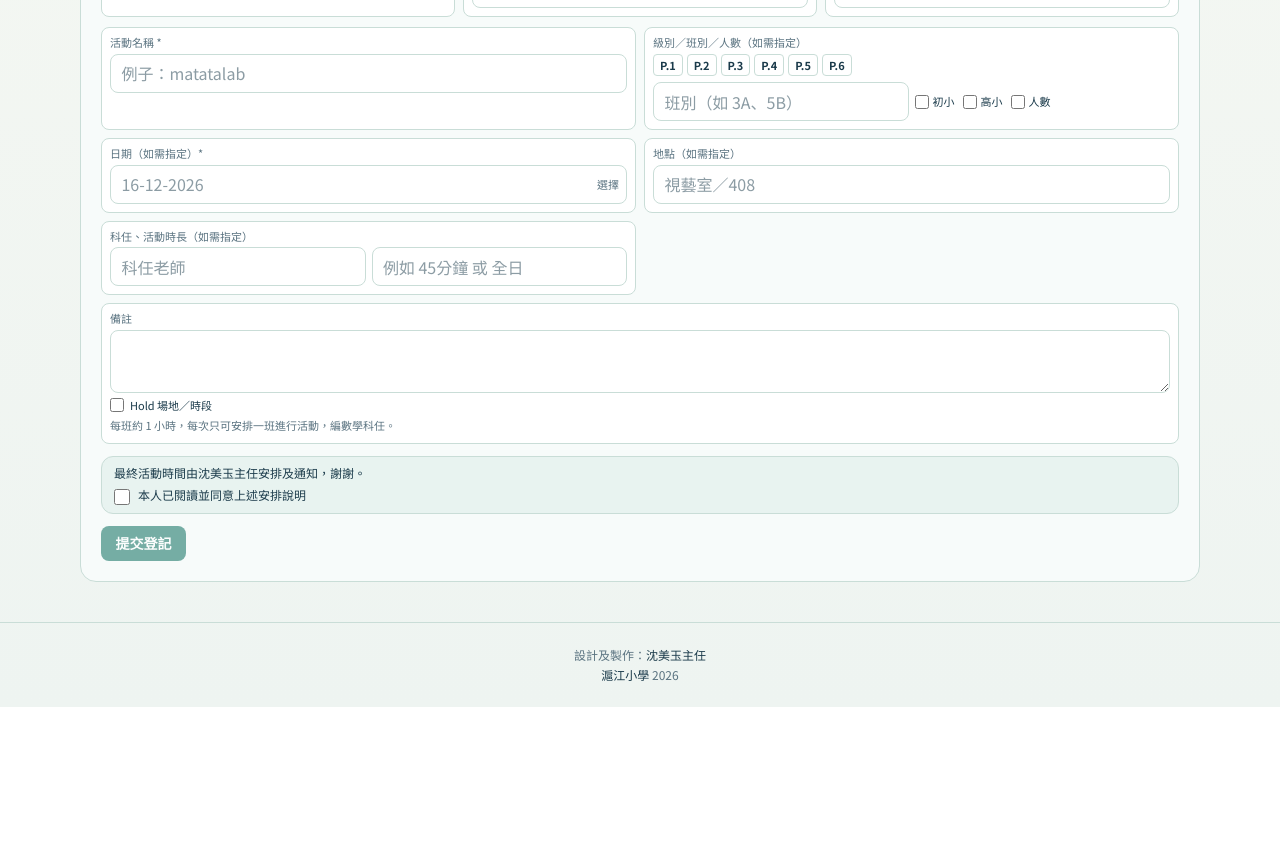
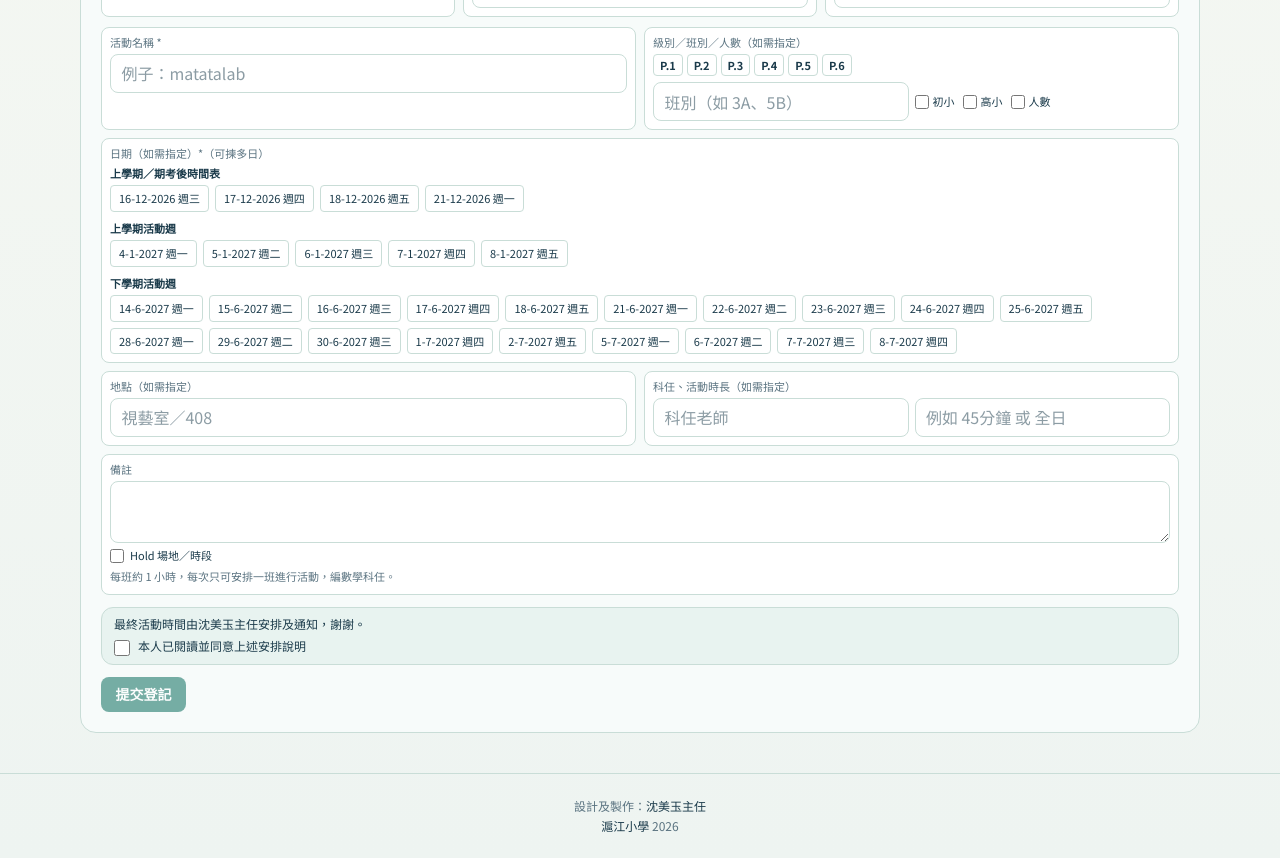
Before and after one commit to shamsham2026/sap-activity-week, a Next.js app: page / in a window 1280 px wide. Shown: the part 780-1638 px from the top of the page. Before the commit the page ends 1487 px from the top, so only its background shows below. Built offline with nearby package versions, Linux system fonts and the light colour scheme.

Commit message:
feat: pick dates with checkboxes instead of typing a date

```diff
--- a/src/components/ActivityWeekFormTable.tsx
+++ b/src/components/ActivityWeekFormTable.tsx
@@ -3,10 +3,12 @@
 import type { Dispatch, SetStateAction } from "react";
 import { FORM_EXAMPLE, FORM_SECTION_LABELS } from "@/lib/activity-week-schedule";
 import { ACTIVITY_WEEK_SEED } from "@/lib/activity-week-seed";
+import type { RegistrationDateOption } from "@/lib/activity-week-grid";
 
 export type ActivityWeekForm = {
   title: string;
-  dateOrWindow: string;
+  /** 已揀選嘅登記日期（ISO），可以揀多日。 */
+  dates: string[];
   periods: string;
   venue: string;
   grades: string[];
@@ -53,16 +55,19 @@ const LABEL = "block text-[11px] leading-tight text-[var(--brand-muted)]";
 export function ActivityWeekFormTable({
   form,
   setForm,
-  dateValue,
-  shownDate,
-  singleDmyToIso,
+  dateOptions,
 }: {
   form: ActivityWeekForm;
   setForm: Dispatch<SetStateAction<ActivityWeekForm>>;
-  dateValue: string;
-  shownDate: string;
-  singleDmyToIso: (raw: string) => string | null;
+  dateOptions: RegistrationDateOption[];
 }) {
+  const groups: { title: string; days: RegistrationDateOption[] }[] = [];
+  for (const option of dateOptions) {
+    const last = groups[groups.length - 1];
+    if (last?.title === option.group) last.days.push(option);
+    else groups.push({ title: option.group, days: [option] });
+  }
+
   return (
     <div className="space-y-2.5">
       {/* 表格頂部三格：提交方式、科組／其他、聯絡教師 */}
@@ -243,40 +248,59 @@ export function ActivityWeekFormTable({
           ) : null}
         </div>
 
-        {/* 日期（如需指定） */}
-        <div className="rounded-lg border border-[var(--brand-line)] bg-white p-2">
-          <span className={LABEL}>日期（如需指定）*</span>
-          <span className="relative mt-1 block">
-            <input
-              className="field w-full pr-11"
-              aria-label="擬定日期"
-              inputMode="text"
-              placeholder="16-12-2026"
-              value={shownDate}
-              onChange={(e) => {
-                const typed = e.target.value;
-                setForm((f) => ({
-                  ...f,
-                  dateOrWindow: singleDmyToIso(typed) ?? typed,
-                }));
-              }}
-              required
-            />
-            <input
-              className="absolute inset-y-0 right-0 w-10 cursor-pointer opacity-0"
-              type="date"
-              lang="en-GB"
-              aria-label="選擇日期"
-              value={dateValue}
-              onChange={(e) => setForm((f) => ({ ...f, dateOrWindow: e.target.value }))}
-            />
-            <span
-              className="pointer-events-none absolute right-2 top-1/2 -translate-y-1/2 text-[11px] text-[var(--brand-muted)]"
-              aria-hidden
-            >
-              選擇
-            </span>
-          </span>
+        {/* 日期（如需指定）：checkbox 點選，可以揀多日 */}
+        <div className="rounded-lg border border-[var(--brand-line)] bg-white p-2 md:col-span-2">
+          <span className={LABEL}>日期（如需指定）*（可揀多日）</span>
+          <div className="mt-1 space-y-2">
+            {groups.map((group) => (
+              <div key={group.title}>
+                <p className="text-[11px] font-semibold text-[var(--brand-ink)]">
+                  {group.title}
+                </p>
+                <div className="mt-1 flex flex-wrap gap-1.5">
+                  {group.days.map((day) => {
+                    const checked = form.dates.includes(day.date);
+                    return (
+                      <label
+                        key={day.date}
+                        className={`flex cursor-pointer items-center gap-1 rounded border px-2 py-1 text-[11px] ${
+                          checked
+                            ? "border-[var(--brand-accent)] bg-[var(--brand-accent)] text-white"
+                            : "border-[var(--brand-line)] bg-white text-[var(--brand-ink)]"
+                        }`}
+                      >
+                        <input
+                          type="checkbox"
+                          className="sr-only"
+                          checked={checked}
+                          onChange={(e) =>
+                            setForm((f) => ({
+                              ...f,
+                              dates: e.target.checked
+                                ? [...f.dates, day.date].sort()
+                                : f.dates.filter((d) => d !== day.date),
+                            }))
+                          }
+                        />
+                        {day.label}
+                      </label>
+                    );
+                  })}
+                </div>
+              </div>
+            ))}
+          </div>
+          {form.dates.length ? (
+            <p className="mt-1.5 text-[11px] text-[var(--brand-muted)]">
+              已揀：
+              {form.dates
+                .map((d) => {
+                  const found = dateOptions.find((o) => o.date === d);
+                  return found ? found.label : d;
+                })
+                .join("、")}
+            </p>
+          ) : null}
         </div>
 
         {/* 地點（如需指定） */}
--- a/src/components/ActivityWeekRegisterClient.tsx
+++ b/src/components/ActivityWeekRegisterClient.tsx
@@ -2,7 +2,11 @@
 
 import { useCallback, useEffect, useMemo, useState, type FocusEvent, type FormEvent } from "react";
 import { regWarnings, splitList } from "@/lib/activity-week-conflicts";
-import { formatShownDate } from "@/lib/activity-week-grid";
+import {
+  formatShownDate,
+  registrationDateOptions,
+  type RegistrationDateOption,
+} from "@/lib/activity-week-grid";
 import { revealFocusedField } from "@/lib/reveal-focused-field";
 import {
   FORM_INSTRUCTIONS,
@@ -16,20 +20,6 @@ import { ActivityWeekFormTable } from "@/components/ActivityWeekFormTable";
 import { ScheduleTableView } from "@/components/ScheduleTableView";
 
 
-function singleDmyToIso(raw: string): string | null {
-  const match = raw.trim().match(/^(\d{1,2})-(\d{1,2})-(\d{4})$/);
-  if (!match) return null;
-  const day = Number(match[1]);
-  const month = Number(match[2]);
-  const year = Number(match[3]);
-  if (month < 1 || month > 12 || day < 1 || day > 31) return null;
-  const dt = new Date(Date.UTC(year, month - 1, day));
-  if (dt.getUTCFullYear() !== year || dt.getUTCMonth() !== month - 1 || dt.getUTCDate() !== day) {
-    return null;
-  }
-  return `${year}-${String(month).padStart(2, "0")}-${String(day).padStart(2, "0")}`;
-}
-
 function shownConstraint(line: string): string {
   const splitAt = line.indexOf("：");
   if (splitAt < 0) return line;
@@ -38,7 +28,7 @@ function shownConstraint(line: string): string {
 
 const EMPTY = {
   title: "",
-  dateOrWindow: "",
+  dates: [] as string[],
   periods: "",
   venue: "",
   grades: [] as string[],
@@ -99,8 +89,8 @@ export function ActivityWeekRegisterClient() {
   }, [load]);
 
   const warnings = useMemo(
-    () => regWarnings(form.dateOrWindow, known, form.venue, form.periods),
-    [form.dateOrWindow, form.venue, form.periods, known],
+    () => regWarnings(form.dates.join("、"), known, form.venue, form.periods),
+    [form.dates, form.venue, form.periods, known],
   );
   const showWarnings =
     warnings.conflicts.length > 0 || warnings.hallFull || warnings.constraints.length > 0;
@@ -111,6 +101,10 @@ export function ActivityWeekRegisterClient() {
     setDone(null);
     if (!agreed) {
       setError("請先確認免責聲明");
+      return;
+    }
+    if (!form.dates.length) {
+      setError("請至少揀一個日期");
       return;
     }
     let audience = "";
@@ -140,7 +134,7 @@ export function ActivityWeekRegisterClient() {
         headers: { "Content-Type": "application/json" },
         body: JSON.stringify({
           title: form.title.trim(),
-          dateOrWindow: form.dateOrWindow.trim(),
+          dateOrWindow: form.dates.join("、"),
           periods: splitList(form.periods),
           venue: form.venue.trim(),
           audience,
@@ -167,12 +161,7 @@ export function ActivityWeekRegisterClient() {
     }
   }
 
-  const dateValue = /^\d{4}-\d{2}-\d{2}$/.test(form.dateOrWindow)
-    ? form.dateOrWindow
-    : (singleDmyToIso(form.dateOrWindow) ?? "");
-  const shownDate = /^\d{4}-\d{2}-\d{2}$/.test(form.dateOrWindow)
-    ? formatShownDate(form.dateOrWindow)
-    : form.dateOrWindow;
+  const dateOptions: RegistrationDateOption[] = useMemo(() => registrationDateOptions(), []);
 
   return (
     <div className="space-y-4">
@@ -205,9 +194,7 @@ export function ActivityWeekRegisterClient() {
         <ActivityWeekFormTable
           form={form}
           setForm={setForm}
-          dateValue={dateValue}
-          shownDate={shownDate}
-          singleDmyToIso={singleDmyToIso}
+          dateOptions={dateOptions}
         />
         {showWarnings ? (
           <div className="space-y-1 rounded-xl border border-amber-200 bg-amber-50 px-3 py-2 text-xs text-amber-950">
--- a/src/lib/activity-week-conflicts.ts
+++ b/src/lib/activity-week-conflicts.ts
@@ -44,6 +44,15 @@ export function parseDateOrWindow(raw: string): string[] {
 function expandDateOrWindow(raw: string): string[] {
   const t = (raw ?? "").trim();
   if (!t) return [];
+
+  // 多個日子用「、」或逗號分隔，逐個拆開再合併。
+  const parts = t
+    .split(/[、,，]/)
+    .map((part) => part.trim())
+    .filter(Boolean);
+  if (parts.length > 1) {
+    return [...new Set(parts.flatMap((part) => expandDateOrWindow(part)))];
+  }
 
   const isoRange = t.match(
     /^(\d{4})-(\d{2})-(\d{2})\s*[\/–—-]\s*(\d{4})-(\d{2})-(\d{2})$/,
--- a/src/lib/activity-week-grid.ts
+++ b/src/lib/activity-week-grid.ts
@@ -90,6 +90,9 @@ export function formatRegistrationDate(iso: string): string {
 /** Show a stored ISO or compact window as 日-月-年. Other text is unchanged. */
 export function formatShownDate(raw: string): string {
   const text = raw.trim();
+  // 多個日子用「、」分隔，逐個格式化。
+  const parts = text.split(/[、,，]/).map((part) => part.trim()).filter(Boolean);
+  if (parts.length > 1) return parts.map((part) => formatShownDate(part)).join("、");
   const iso = text.match(/^(\d{4})-(\d{2})-(\d{2})$/);
   if (iso) return `${Number(iso[3])}-${Number(iso[2])}-${iso[1]}`;
   const compact = text.match(/^(\d{4})-(\d{2})-(\d{2})\/(\d{1,2})$/);
@@ -483,6 +486,29 @@ export function registrationCalendars(): RegistrationCalendarMonth[] {
   return months;
 }
 
+export type RegistrationDateOption = {
+  group: string;
+  date: string;
+  label: string;
+};
+
+/**
+ * 可供同事點選嘅登記日期，跟公開月曆同一批日子。
+ * 期考後係 2026-12，上學期／下學期活動週係 2027 年。
+ */
+export function registrationDateOptions(): RegistrationDateOption[] {
+  const out: RegistrationDateOption[] = [];
+  for (const month of registrationCalendars()) {
+    for (const week of month.weeks) {
+      for (const day of week) {
+        if (!day) continue;
+        out.push({ group: month.group, date: day.date, label: day.label });
+      }
+    }
+  }
+  return out;
+}
+
 export function isClassCode(value: string): boolean {
   return CLASS_CODES.includes(value);
 }
```
